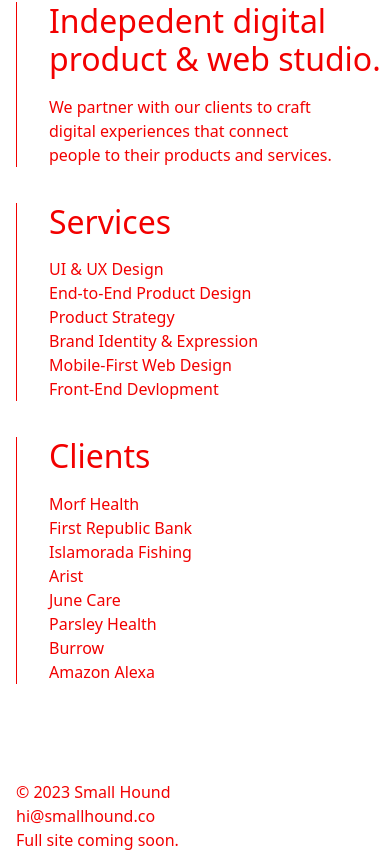
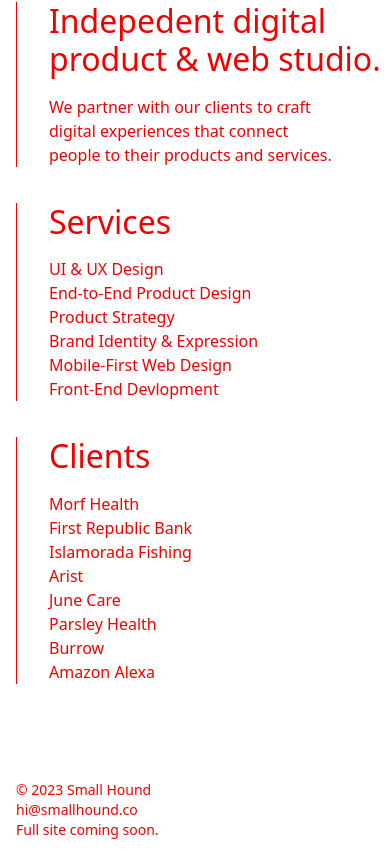
Before and after one commit to gabewolford/small-hound, a Next.js app: page / in a window 390 px wide. Shown: the part 450-1318 px from the top of the page. Built offline with nearby package versions, Linux system fonts and the light colour scheme; a web font is replaced by a local one.

Commit message:
updated footer for breakpoints and redesign

```diff
--- a/src/app/components/Footer.tsx
+++ b/src/app/components/Footer.tsx
@@ -3,16 +3,16 @@
 export default function Footer() {
     return(
         // <footer className="flex flex-col md:flex-row justify-between text-sm mt-11 pb-4">
-        <footer className="flex flex-col md:grid md:grid-cols-12 md:mt-11 pb-4">
+        <footer className="flex flex-col md:grid md:grid-cols-12 md:mt-11 pb-4 text-sm">
             <div className="col-span-3">
                 <h5>© 2023 Small Hound</h5>
             </div>
 
-            <div className="col-span-3">
+            <div className="col-span-3 md:ml-10">
                 <Link href="mailto:hi@smallhound.co">hi@smallhound.co</Link>
             </div>
 
-            <div className="col-span-3">
+            <div className="col-span-3 md:ml-12">
                 <h5>Full site coming soon.</h5>
             </div>
 
```
